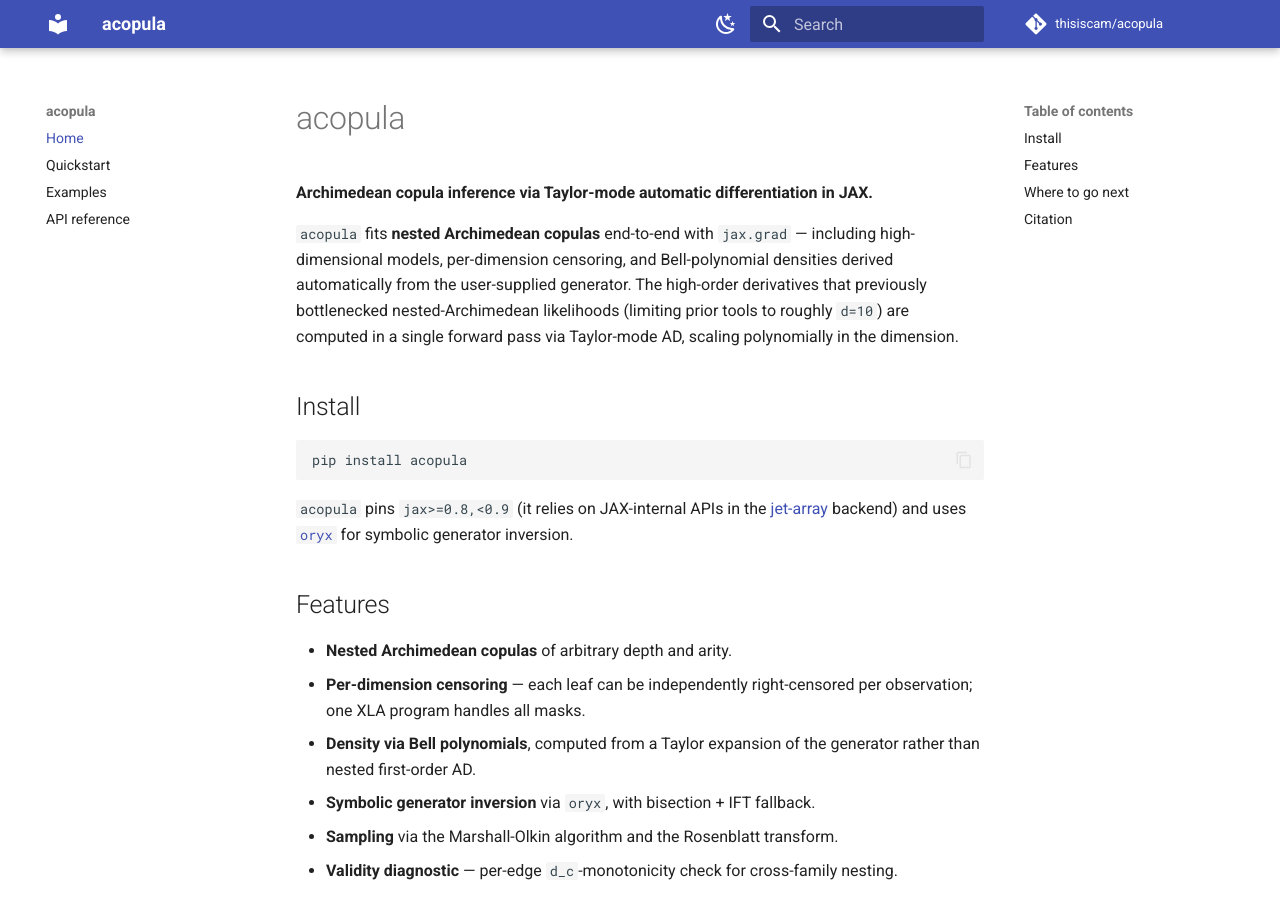
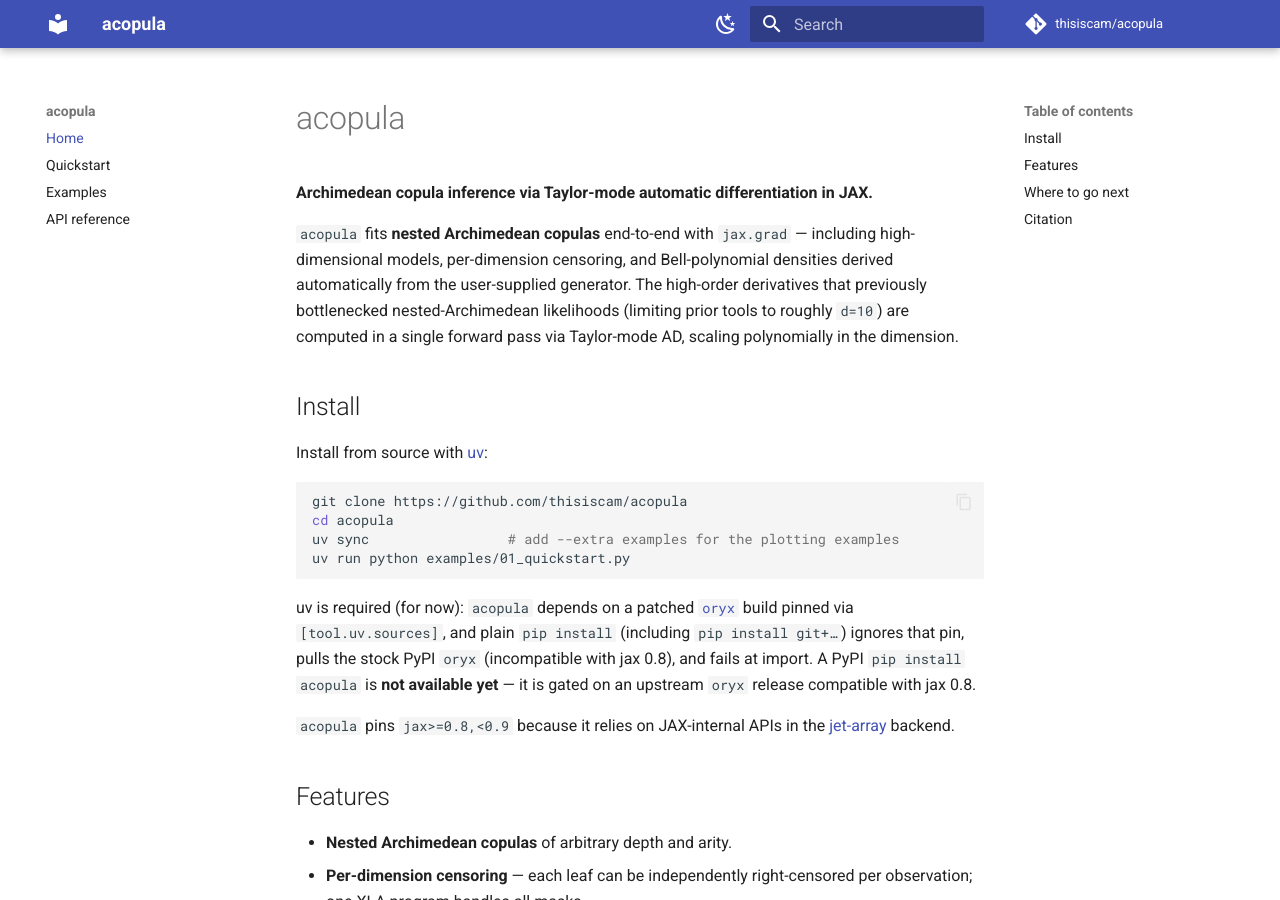
Before and after one commit to thisiscam/acopula, an MkDocs documentation site: the page built from docs/index.md, in a window 1280 px wide and 900 px high. Built offline with MkDocs 1.6.1 and Material for MkDocs 9.7.7, drawn with Linux system fonts in a browser that asks for light colours; comment, search, counter and statistics services are not loaded.

Commit message:
docs: organize API reference; correct install instructions
- mkdocstrings: hide private/dunder members, Args/Returns as tables,
  symbol-type headings + TOC, no source dumps, drop merge_init (leaked
  CompiledModel private dataclass fields). API page renders in clean
  curated sections.
- api.md: restructure into Defining a copula / Compiling & evaluating /
  Composition registry / Configuration / Advanced (generator-precision
  override hooks grouped + explained).
- index.md + README.md: fix install — pip install (incl. git+) does not
  work (ignores the [tool.uv] oryx pin); document uv-from-source; PyPI
  gated on an upstream oryx release for jax 0.8.

````diff
--- a/docs/index.md
+++ b/docs/index.md
@@ -11,13 +11,24 @@ forward pass via Taylor-mode AD, scaling polynomially in the dimension.
 
 ## Install
 
+Install from source with [uv](https://docs.astral.sh/uv/):
+
 ```bash
-pip install acopula
+git clone https://github.com/thisiscam/acopula
+cd acopula
+uv sync                 # add --extra examples for the plotting examples
+uv run python examples/01_quickstart.py
 ```
 
-`acopula` pins `jax>=0.8,<0.9` (it relies on JAX-internal APIs in the
-[jet-array](https://github.com/thisiscam/jet-array) backend) and uses
-[`oryx`](https://github.com/jax-ml/oryx) for symbolic generator inversion.
+uv is required (for now): `acopula` depends on a patched
+[`oryx`](https://github.com/jax-ml/oryx) build pinned via `[tool.uv.sources]`,
+and plain `pip install` (including `pip install git+…`) ignores that pin, pulls
+the stock PyPI `oryx` (incompatible with jax 0.8), and fails at import. A PyPI
+`pip install acopula` is **not available yet** — it is gated on an upstream
+`oryx` release compatible with jax 0.8.
+
+`acopula` pins `jax>=0.8,<0.9` because it relies on JAX-internal APIs in the
+[jet-array](https://github.com/thisiscam/jet-array) backend.
 
 ## Features
 
--- a/mkdocs.yml
+++ b/mkdocs.yml
@@ -44,11 +44,20 @@ plugins:
         python:
           options:
             docstring_style: google
+            docstring_section_style: table     # Args/Returns as tables
             show_root_heading: true
-            show_source: true
-            members_order: source
+            show_root_full_path: false         # "Copula", not "acopula.core.Copula"
+            show_symbol_type_heading: true      # class/func/attr badges
+            show_symbol_type_toc: true          # and in the nav TOC
             separate_signature: true
             show_signature_annotations: true
+            signature_crossrefs: true
+            merge_init_into_class: false   # CompiledModel isn't user-constructed; its __init__ leaks private fields
+            members_order: source
+            filters: ["!^_"]                    # hide private / dunder members
+            show_source: false
+            summary: true
+            heading_level: 2
   # Emits /llms.txt (an index for LLMs/agents, per llmstxt.org) plus a single
   # concatenated llms-full.txt of the whole site.
   - llmstxt:
````
Also changed, not shown: README.md (+14 -2 lines), docs/api.md (+57 -2 lines).
